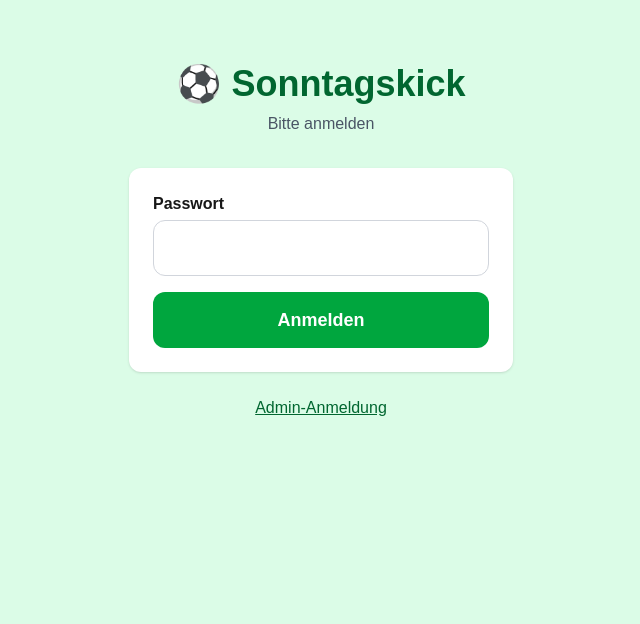
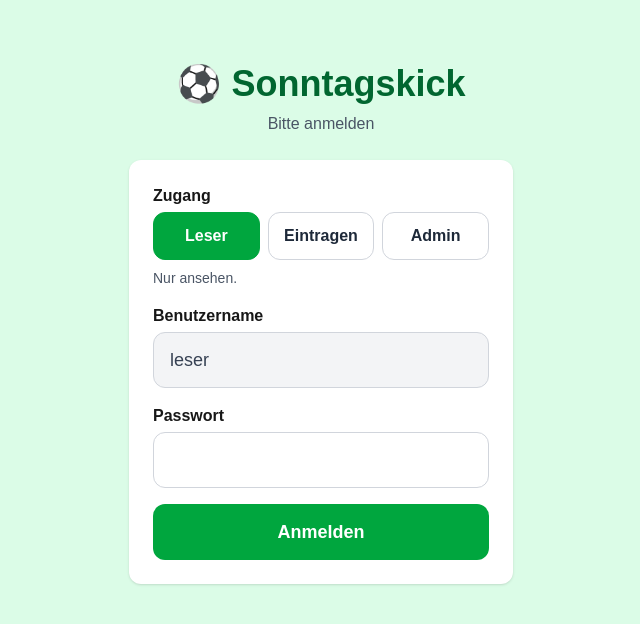
Before and after one commit to SWCode15/sonntagskick, a Next.js app: page /login in a window 1280 px wide. Shown: the top 624 px of the page, without its empty margins (319-959 px from the left). Built offline with nearby package versions, Linux system fonts and the light colour scheme; no server answers.

Commit message:
Anmeldung mit Auswahl Leser, Eintragen, Admin

```diff
--- a/app/login/page.tsx
+++ b/app/login/page.tsx
@@ -4,20 +4,37 @@ import { useEffect, useState } from "react";
 import { useRouter } from "next/navigation";
 import { supabase } from "@/lib/supabase";
 
-// Festes Konto der Runde. Die Runde gibt nur das Passwort ein.
-// (Die E-Mail ist nur ein Kontoname und kein Geheimnis.)
-const RUNDE_EMAIL = "login@sonntagskick.app";
-// Festes Konto zum Eintragen am Spieltag (Passwort kennen nur wenige).
-const EINTRAGEN_EMAIL = "eintragen@sonntagskick.app";
+// Feste Konten. Die E-Mail ist nur ein Kontoname und kein Geheimnis.
+// Leser und Eintragen melden sich mit Benutzername und Passwort an,
+// Admins mit ihrer eigenen E-Mail.
+type Role = "leser" | "eintragen" | "admin";
+
+const ROLES: { id: Role; label: string; email: string; username: string }[] = [
+  {
+    id: "leser",
+    label: "Leser",
+    email: "login@sonntagskick.app",
+    username: "leser",
+  },
+  {
+    id: "eintragen",
+    label: "Eintragen",
+    email: "eintragen@sonntagskick.app",
+    username: "eintragen",
+  },
+  { id: "admin", label: "Admin", email: "", username: "" },
+];
 
 export default function LoginPage() {
   const router = useRouter();
 
-  const [adminMode, setAdminMode] = useState(false);
-  const [email, setEmail] = useState("");
+  const [role, setRole] = useState<Role>("leser");
+  const [adminEmail, setAdminEmail] = useState("");
   const [password, setPassword] = useState("");
   const [busy, setBusy] = useState(false);
   const [errorMessage, setErrorMessage] = useState<string | null>(null);
+
+  const current = ROLES.find((r) => r.id === role) ?? ROLES[0];
 
   // Wer schon angemeldet ist, geht direkt zum Dashboard
   useEffect(() => {
@@ -32,33 +49,25 @@ export default function LoginPage() {
     event.preventDefault();
     setErrorMessage(null);
 
+    if (role === "admin" && !adminEmail.trim()) {
+      setErrorMessage("Bitte die E-Mail eingeben.");
+      return;
+    }
     if (!password) {
       setErrorMessage("Bitte das Passwort eingeben.");
       return;
     }
-    if (adminMode && !email.trim()) {
-      setErrorMessage("Bitte die E-Mail eingeben.");
-      return;
-    }
 
     setBusy(true);
-    let { error } = await supabase.auth.signInWithPassword({
-      email: adminMode ? email.trim() : RUNDE_EMAIL,
+    const { error } = await supabase.auth.signInWithPassword({
+      email: role === "admin" ? adminEmail.trim() : current.email,
       password,
     });
-    // Kein Admin: stimmt das Passwort vielleicht für das Konto zum Eintragen?
-    if (error && !adminMode) {
-      const second = await supabase.auth.signInWithPassword({
-        email: EINTRAGEN_EMAIL,
-        password,
-      });
-      error = second.error;
-    }
     setBusy(false);
 
     if (error) {
       setErrorMessage(
-        adminMode
+        role === "admin"
           ? "E-Mail oder Passwort stimmt nicht."
           : "Das Passwort stimmt nicht."
       );
@@ -73,29 +82,68 @@ export default function LoginPage() {
       <h1 className="text-4xl font-bold text-green-800 mt-10 mb-2">
         ⚽ Sonntagskick
       </h1>
-      <p className="text-gray-600 mb-8">
-        {adminMode ? "Admin-Anmeldung" : "Bitte anmelden"}
-      </p>
+      <p className="text-gray-600 mb-6">Bitte anmelden</p>
 
       <form
         onSubmit={handleSubmit}
         className="w-full max-w-sm bg-white rounded-xl p-6 shadow space-y-4"
       >
-        {adminMode && (
-          <div>
-            <label className="block font-semibold mb-1" htmlFor="email">
-              E-Mail
-            </label>
+        <div>
+          <p className="block font-semibold mb-1">Zugang</p>
+          <div className="grid grid-cols-3 gap-2">
+            {ROLES.map((r) => (
+              <button
+                key={r.id}
+                type="button"
+                onClick={() => {
+                  setRole(r.id);
+                  setErrorMessage(null);
+                  setPassword("");
+                }}
+                className={
+                  "h-12 rounded-xl border font-semibold " +
+                  (role === r.id
+                    ? "bg-green-600 border-green-600 text-white"
+                    : "bg-white border-gray-300 text-gray-800")
+                }
+              >
+                {r.label}
+              </button>
+            ))}
+          </div>
+          <p className="text-sm text-gray-600 mt-2">
+            {role === "leser" && "Nur ansehen."}
+            {role === "eintragen" && "Ergebnisse eintragen, nur am Spieltag."}
+            {role === "admin" && "Alles verwalten."}
+          </p>
+        </div>
+
+        <div>
+          <label className="block font-semibold mb-1" htmlFor="username">
+            {role === "admin" ? "E-Mail" : "Benutzername"}
+          </label>
+          {role === "admin" ? (
             <input
-              id="email"
+              id="username"
+              name="username"
               type="email"
               autoComplete="username"
-              value={email}
-              onChange={(e) => setEmail(e.target.value)}
+              value={adminEmail}
+              onChange={(e) => setAdminEmail(e.target.value)}
               className="w-full h-14 rounded-xl border border-gray-300 px-4 text-lg"
             />
-          </div>
-        )}
+          ) : (
+            <input
+              id="username"
+              name="username"
+              type="text"
+              autoComplete="username"
+              value={current.username}
+              readOnly
+              className="w-full h-14 rounded-xl border border-gray-300 bg-gray-100 px-4 text-lg text-gray-700"
+            />
+          )}
+        </div>
 
         <div>
           <label className="block font-semibold mb-1" htmlFor="password">
@@ -103,6 +151,7 @@ export default function LoginPage() {
           </label>
           <input
             id="password"
+            name="password"
             type="password"
             autoComplete="current-password"
             value={password}
@@ -123,18 +172,6 @@ export default function LoginPage() {
           {busy ? "Anmelden…" : "Anmelden"}
         </button>
       </form>
-
-      <button
-        type="button"
-        onClick={() => {
-          setAdminMode(!adminMode);
-          setErrorMessage(null);
-          setPassword("");
-        }}
-        className="mt-6 text-green-800 font-medium underline"
-      >
-        {adminMode ? "← Zurück zur Runden-Anmeldung" : "Admin-Anmeldung"}
-      </button>
     </main>
   );
 }
```
